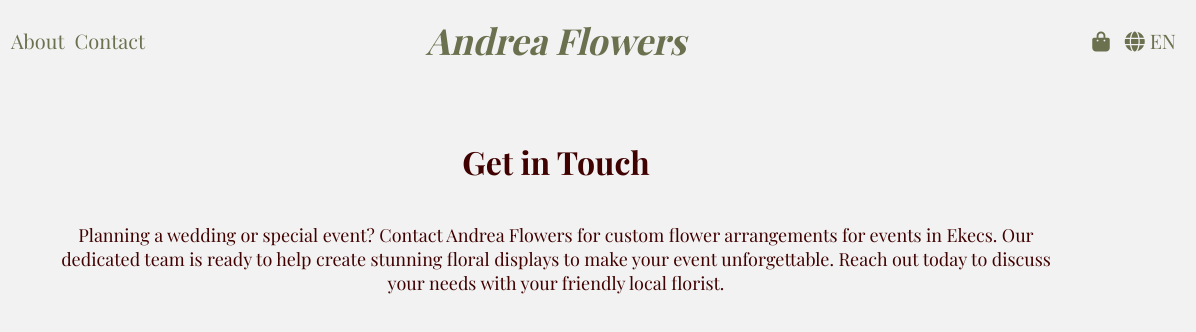
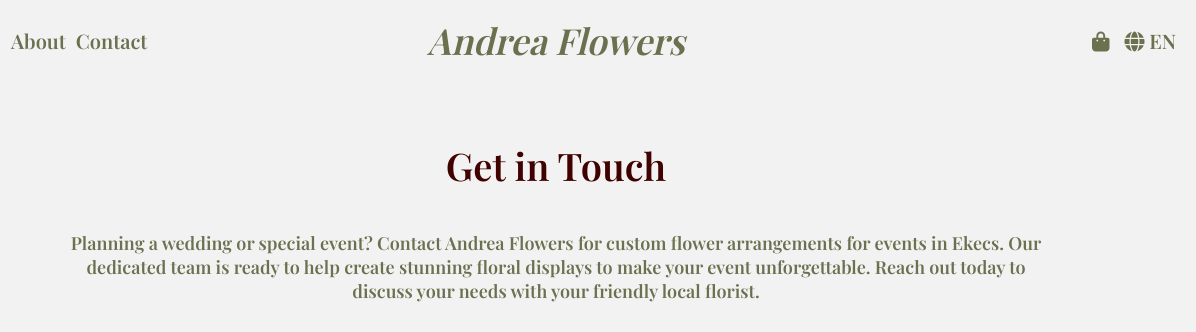
Before and after one commit to smgit-hub/andreaFlowers, a plain HTML site: page contact.html in a window 1280 px wide. Shown: the top 332 px of the page, 84-1280 px from the left. Drawn offline with nearby package versions, Linux system fonts and the light colour scheme; a web font is replaced by a local one.

```diff
--- a/css/styles.css
+++ b/css/styles.css
@@ -28,6 +28,10 @@ body {
   margin: 0;
   padding-top: 80px; /* Reserve space for fixed navbar */
   background-color: var(--primary);
+}
+
+p, a, h1, h2, h3, ul {
+  font-weight: 600;
 }
 
 /* Navbar container fixed at top with full width and fixed height */
@@ -84,7 +88,6 @@ body {
   text-align: center;
   font-size: 36px;
   font-style: italic;
-font-weight: 700;
 color: var(--brand);
 }
 
@@ -449,14 +452,14 @@ color: var(--brand);
 }
 .contact-container p {
   font-size: 18px;
-  color: var(--complementary);
+  color: var(--brand);
   text-align: center;
   margin-bottom: 40px;
 }
 
 /* Contact heading styling */
 .contact-heading {
-  font-size: 32px;
+  font-size: 38px;
   text-align: center;
   color: var(--complementary);
   margin-bottom: 40px;
```
Also changed, not shown: contact.html (+1 -0 lines).
